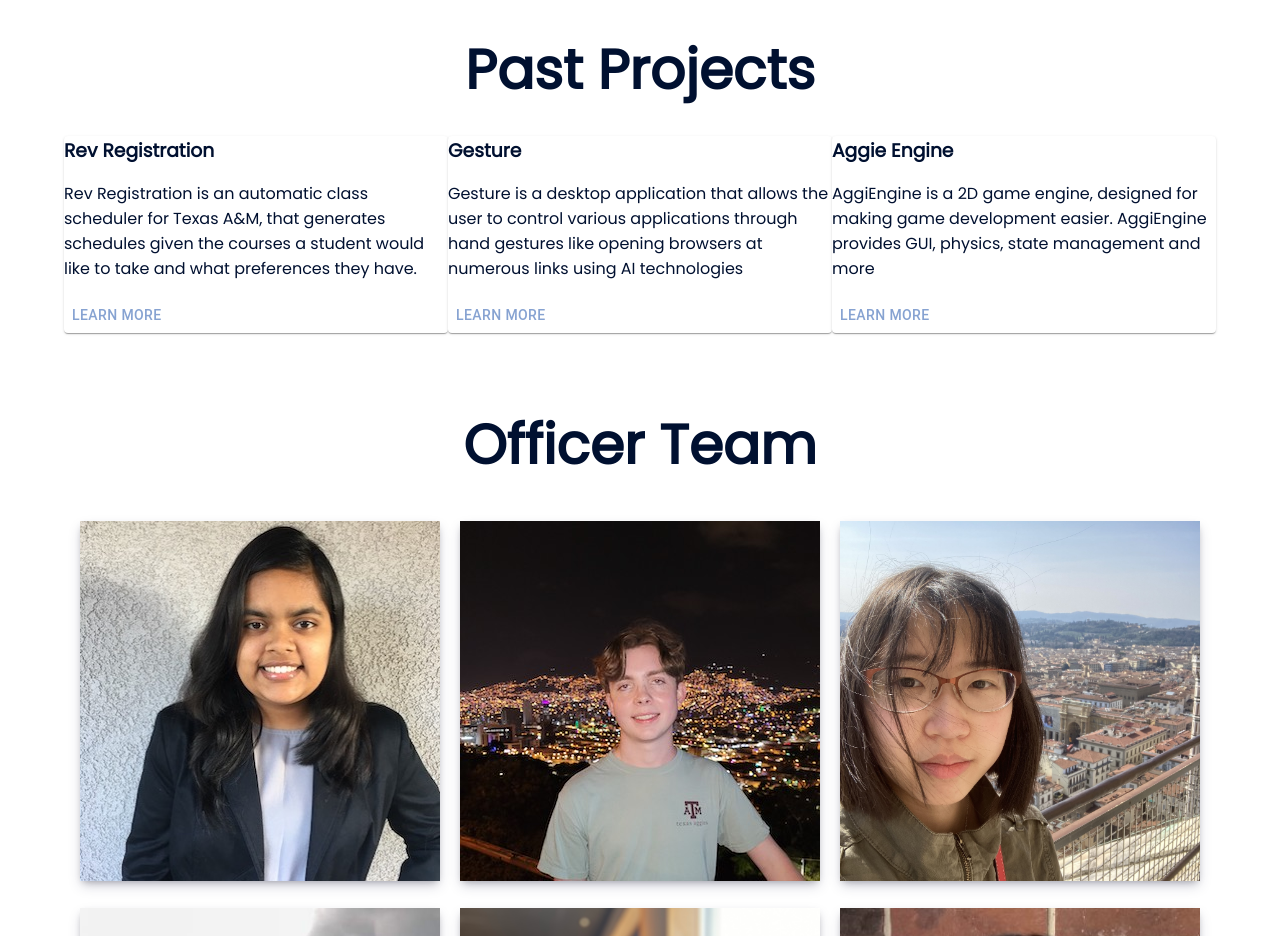
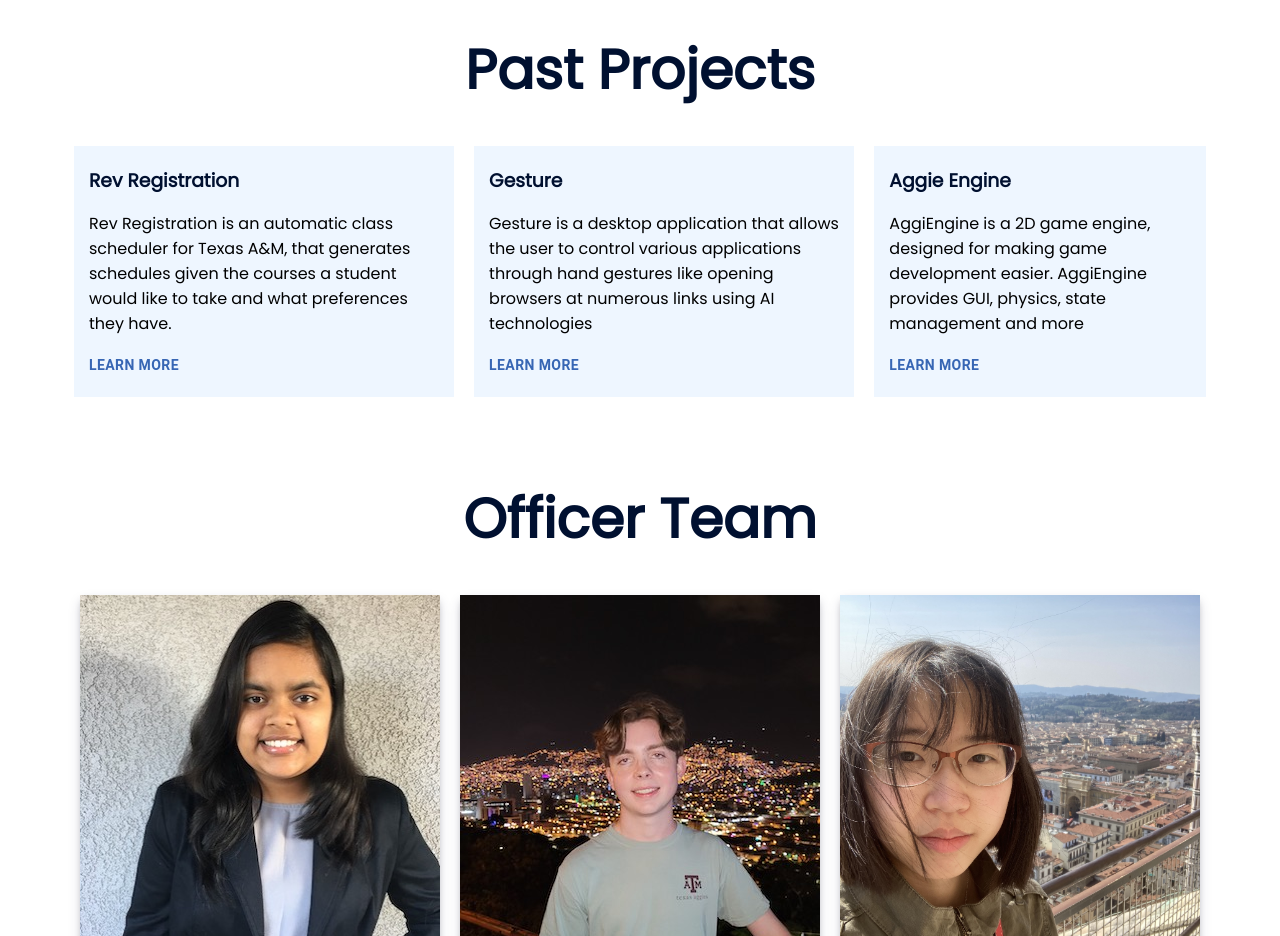
Before and after one commit to aggie-coding-club/club_website_2, a React (Create React App) app: page / in a window 1280 px wide. Shown: the part 2880-3816 px from the top of the page. Built offline with nearby package versions, Linux system fonts and the light colour scheme.

Commit message:
formatted project card

```diff
--- a/src/components/sections/Projects/ProjectCard.js
+++ b/src/components/sections/Projects/ProjectCard.js
@@ -1,4 +1,5 @@
-import { Paper, Button } from "@mui/material";
+import { useTheme } from "@emotion/react";
+import { Button } from "@mui/material";
 
 /**
  *
@@ -8,11 +9,35 @@ import { Paper, Button } from "@mui/material";
  * @returns React component with project organized in card
  */
 export default function ProjectCard({ name, description, linkAddress }) {
+  const theme = useTheme();
+
+  const containerStyle = {
+    backgroundColor: theme.palette.info.main,
+    margin: "10px",
+    padding: "20px 15px",
+    display: "flex",
+    flexDirection: "column",
+    justifyContent: "space-between",
+  };
+
+  const linkStyle = {
+    color: theme.palette.primary.main,
+    fontWeight: "bold",
+    textDecoration: "none",
+    opacity: 1,
+    margin: "-8px",
+  };
   return (
-    <Paper sx={{ width: "400px" }}>
-      <h3>{name}</h3>
-      <p> {description}</p>
-      <Button href={linkAddress}>Learn more</Button>
-    </Paper>
+    <div style={containerStyle}>
+      <div>
+        <h3>{name}</h3>
+        <p> {description}</p>
+      </div>
+      <div>
+        <Button href={linkAddress} sx={linkStyle}>
+          Learn more
+        </Button>
+      </div>
+    </div>
   );
 }
```
